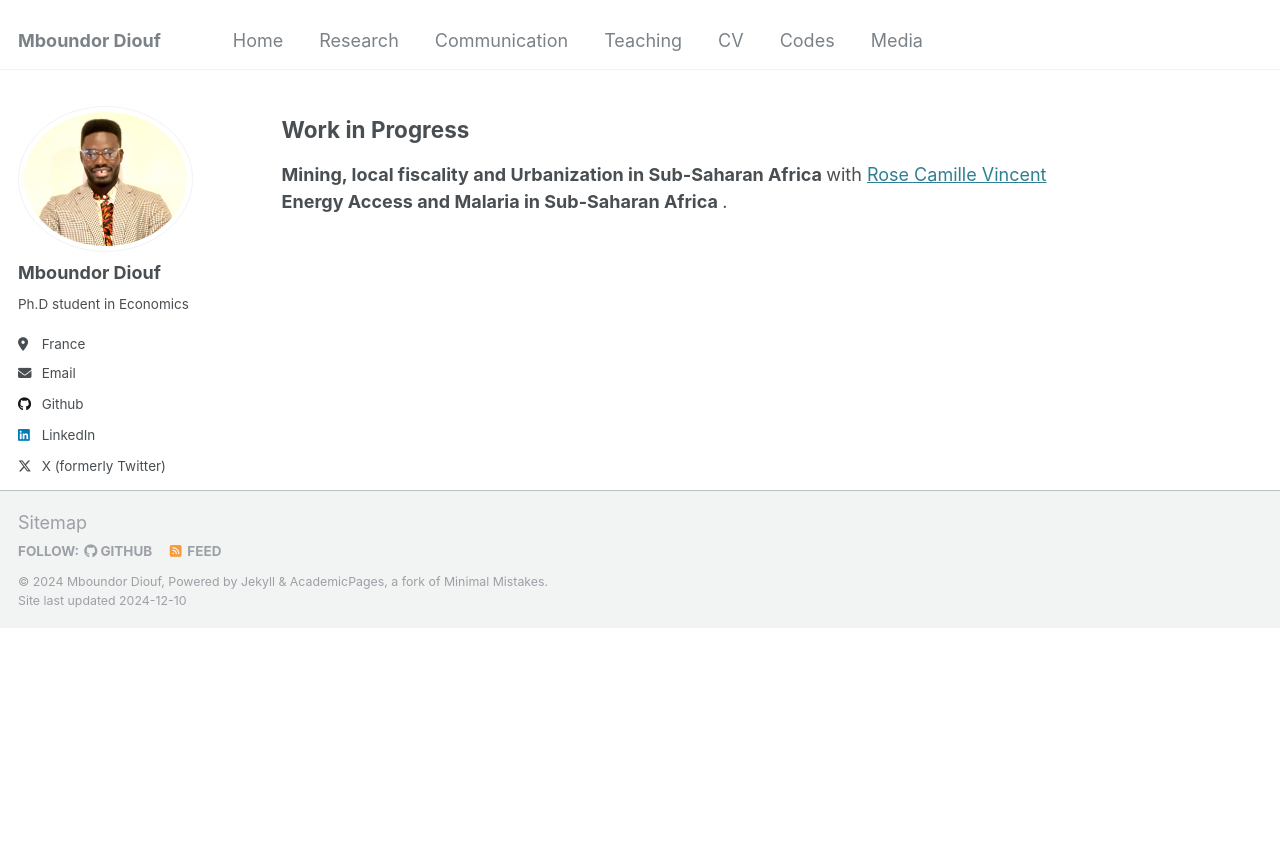
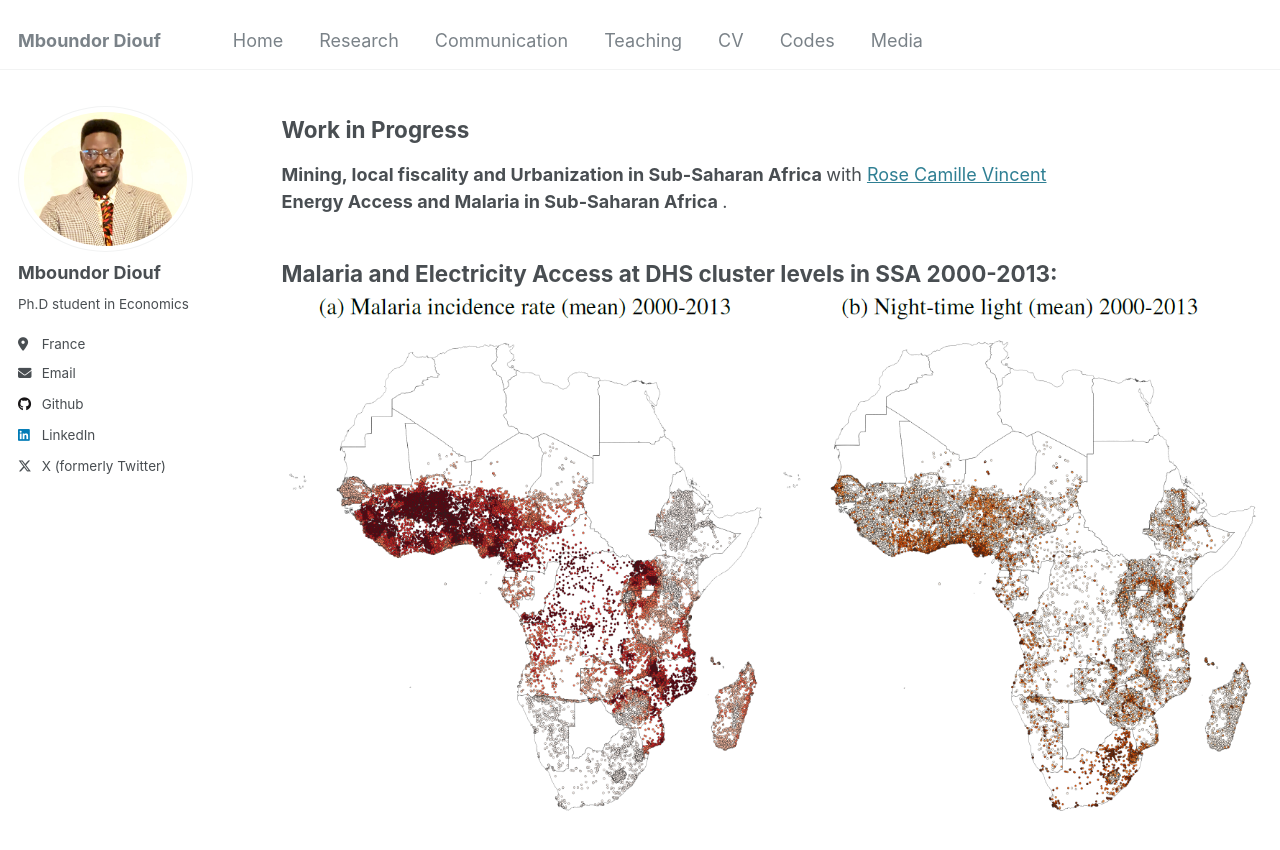
Before and after one commit to mboundordiouf/mboundordiouf.github.io, a Jekyll site: the page built from _pages/publications.md, in a window 1280 px wide and 900 px high, scrolled down 4124 px. Shown: the top 850 px of the window. Built offline with Jekyll 4.4.1, drawn with Linux system fonts in a browser that asks for light colours; before the commit the page ends 4752 px from its top, so only the background shows below that.

Commit message:
Update publications.md

```diff
--- a/_pages/publications.md
+++ b/_pages/publications.md
@@ -44,3 +44,5 @@ The findings highlight substantial heterogeneity in conflict patterns based on m
 with [Rose Camille Vincent](https://rosecamillevincent.com/)
 <br>
 <b> **Energy Access and Malaria in Sub-Saharan Africa** </b>.
+
+## Malaria and Electricity Access at DHS cluster levels in SSA 2000-2013: <br/><img src='/images/Malaria_Electricity.png'>
```
